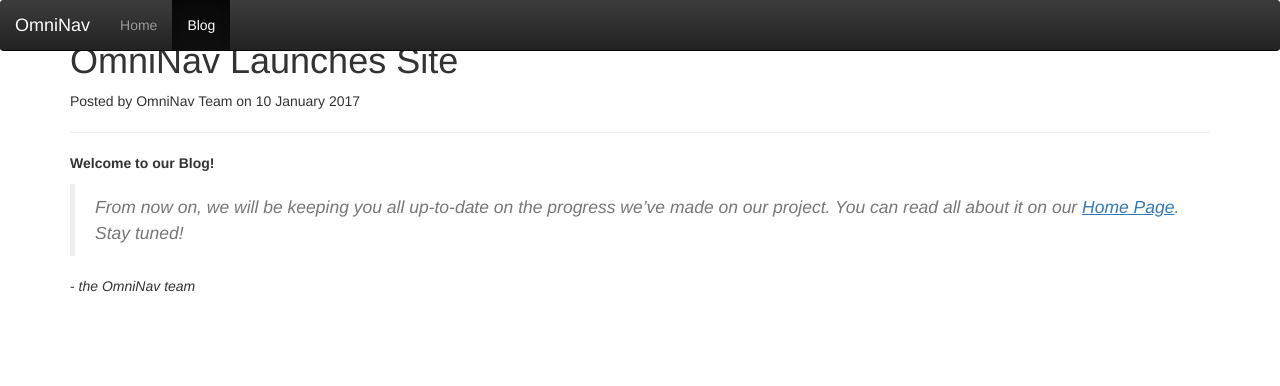
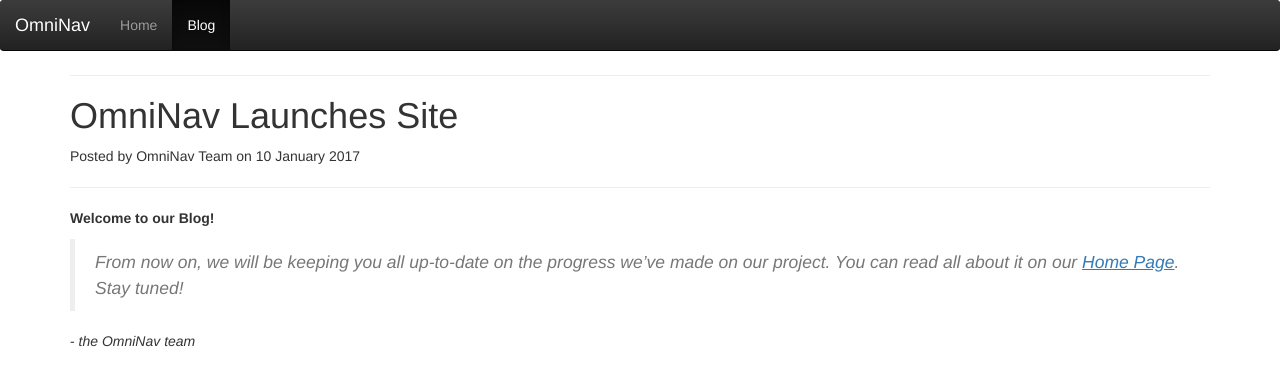
Before and after one commit to hansmaryil/OmniNav, a Jekyll site: the page built from _posts/2017-01-10-omninav-site-launched.md, in a window 1280 px wide. Shown: the top 386 px of the page. Built offline with Jekyll 4.4.1, drawn with Linux system fonts in a browser that asks for light colours.

Commit message:
fixed padding on the top

```diff
--- a/_layouts/post.html
+++ b/_layouts/post.html
@@ -1,6 +1,7 @@
 ---
 layout: default
 ---
+<div style="margin-top:75px;">
     <hr>
     <h1>{{ page.title }}</h1>
     <p class="post-meta">Posted by {{ page.poster }} on {{ page.date | date_to_long_string }}</p>
@@ -8,3 +9,4 @@ layout: default
     <div class="post">
         {{ content }}
     </div>
+</div>
```
Lines whose indentation alone changed are shown as unchanged.
